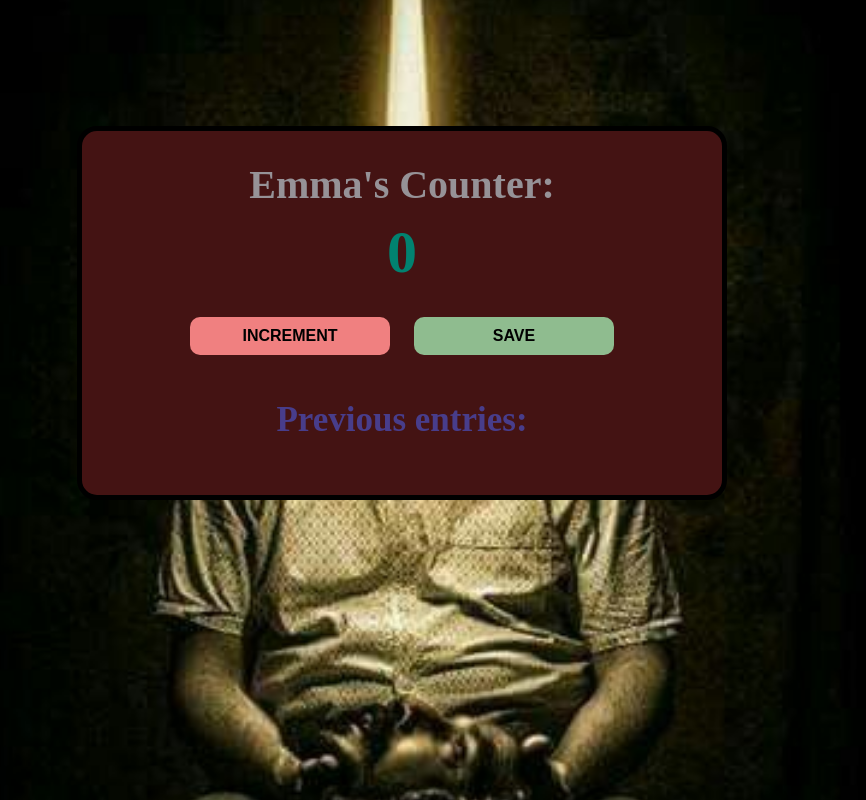
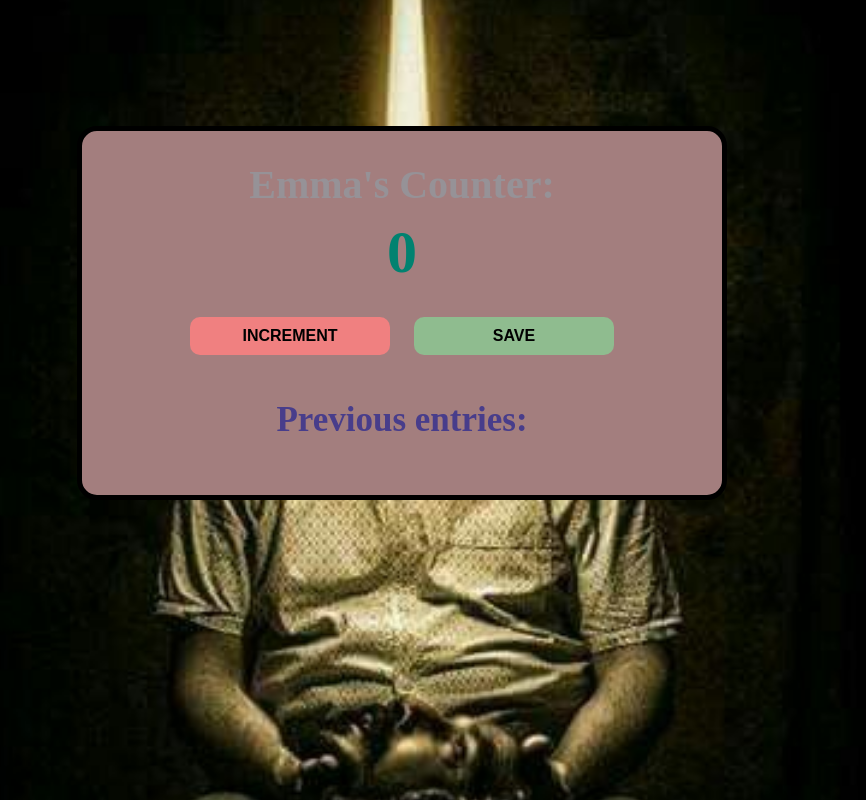
Before and after one commit to GodIsGood-Bit/Office-visitors, a plain HTML site: page index.html in a window 1280 px wide. Shown: the whole page, without its empty margins (238-1104 px from the left). Drawn offline with Linux system fonts and the light colour scheme.

Commit message:
Update index.css

```diff
--- a/index.css
+++ b/index.css
@@ -9,7 +9,7 @@ body {
 }
 
 .container {
-    background-color: rgb(68, 19, 19);
+    background-color: rgb(163, 126, 126);
     max-width: 600px;
     /*margin: auto;*/
     margin: 10%;
```
